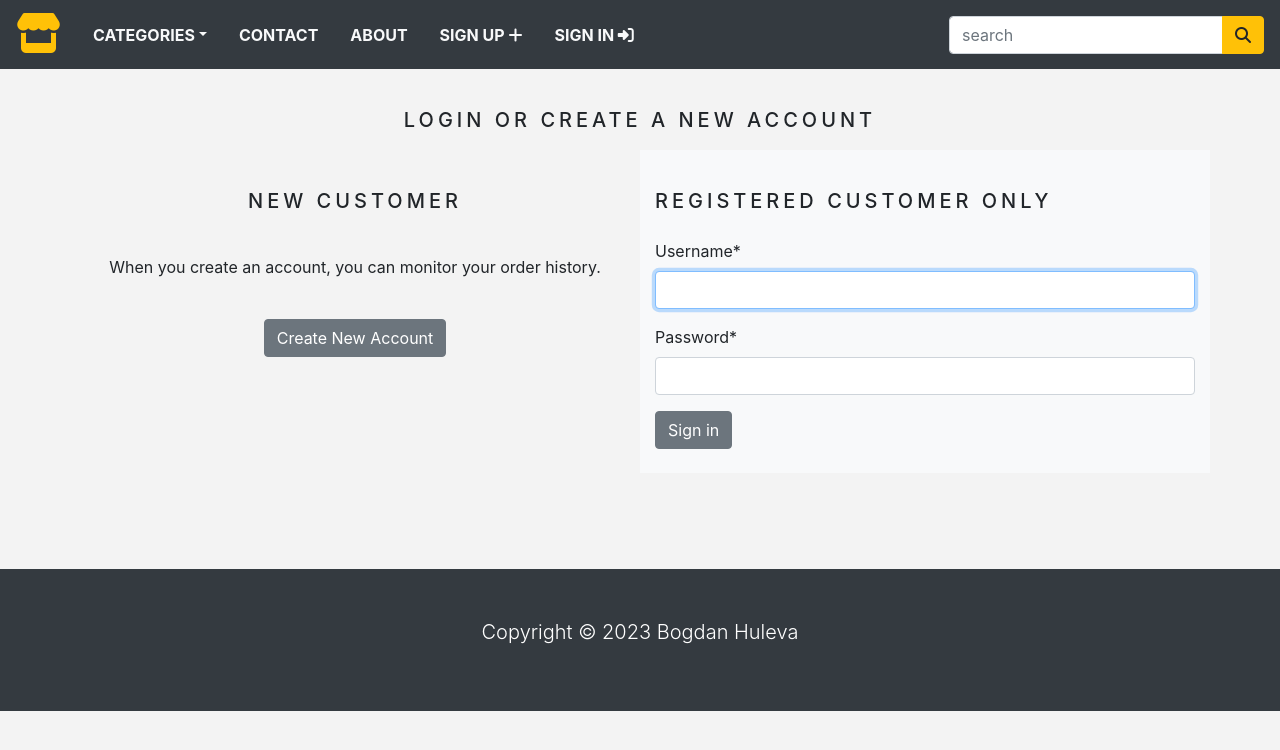
After one commit to bogdanminne/ecommerce_project, a Django app: page /account/signin/ in a window 1280 px wide. The commit adds this page. Shown: the top 750 px of the page. Run offline with Django 4.2, Linux system fonts and the light colour scheme; data comes from the database, SQL or seed files in the repository; both versions use the stored data as it was after the commit; some libraries are stand-ins or nearby versions.

Commit message:
Creating signin and signout view

```diff
--- a/store/static/css/base.css
+++ b/store/static/css/base.css
@@ -25,3 +25,7 @@ body {
     color:red;
     font-weight: bold;
 }
+
+.custom_div {
+    margin-bottom: 20px !important;
+}
--- a/store/templates/navbar.html
+++ b/store/templates/navbar.html
@@ -17,6 +17,29 @@
 
         <li class = "nav-item"><a class = "nav-link text-light text-uppercase font-weight-bold px-3" href="">Contact</a></li>
         <li class = "nav-item"><a class = "nav-link text-light text-uppercase font-weight-bold px-3" href="">About</a></li>
+        {% if request.user.is_authenticated and request.user.first_name %}
+            <li class = "nav-item">
+                <span class = "nav-link text-light text-uppercase font-weight-bold px-3">
+                    Welcome, {{request.user.first_name}} <i class="fa-solid fa-user"></i>
+                </span>
+            </li>
+            <li class = "nav-item">
+                <a class = "nav-link text-light text-uppercase font-weight-bold px-3" href="{% url 'signout' %}">
+                    Sign Out <i class="fa-solid fa-right-from-bracket"></i>
+                </a>
+            </li>
+        {% else %}
+            <li class = "nav-item">
+                <a class = "nav-link text-light text-uppercase font-weight-bold px-3" href="{% url 'signup' %}">
+                    Sign Up <i class="fa-solid fa-plus"></i>
+                </a>
+            </li>
+            <li class = "nav-item">
+                <a class = "nav-link text-light text-uppercase font-weight-bold px-3" href="{% url 'signin' %}">
+                    Sign In <i class="fa-solid fa-right-to-bracket"></i>
+                </a>
+            </li>
+        {% endif %}
         {% if item_count > 0 %}
         <li class = "nav-item">
             <a class = "nav-link text-light text-uppercase font-weight-bold px-3" href="{% url 'cart_detail' %}">
--- /dev/null
+++ b/store/templates/signin.html
@@ -0,0 +1,45 @@
+{% extends 'base.html' %}
+{% load static %}
+{% load crispy_forms_tags %}
+{% block title  %}
+    Sign in
+{% endblock %}
+
+{% block content %}
+
+    <div class="container">
+        <br>
+        <h1 class="product_title text-center">
+            Login or Create a New Account
+        </h1>
+        <div class="row">
+            <div class="col-12 col-sm-12 col-lg-6 text-center custom_div">
+                <br>
+                <h2 class="product_title">
+                    New Customer
+                </h2>
+                <br>
+                <p>When you create an account, you can monitor your order history.</p>
+                <br>
+                <a href="{% url 'signup' %}" class="btn btn-secondary">Create New Account</a>
+            </div>
+            <div class="col-12 col-sm-12 col-md-12 col-lg-6 bg-light">
+                <div>
+                    <br>
+                    <h2 class="product_title">
+                        Registered Customer Only
+                    </h2>
+                    <form method="POST">
+                        {% csrf_token %}
+                        <p>{{ form | crispy }}</p>
+                        <button type="submit" name="button" class="btn btn-secondary">Sign in</button>
+                    </form>
+                    <br>
+                </div>
+            </div>
+        </div>
+        <br>
+    </div>
+    <br>
+
+{% endblock %}
--- a/store/urls.py
+++ b/store/urls.py
@@ -11,5 +11,6 @@ urlpatterns = [
     path('cart/remove_product/<int:product_id>', views.cart_remove_product, name='cart_remove_product'),
     path('thankyou/<int:order_id>', views.thanks_page, name='thanks_page'),
     path('account/create/', views.signupView, name='signup'),
-
+    path('account/signin/', views.signinView, name='signin'),
+    path('account/signout/', views.signoutView, name='signout'),
 ]
--- a/store/views.py
+++ b/store/views.py
@@ -5,7 +5,8 @@ import stripe
 from django.conf import settings
 from django.contrib.auth.models import Group, User
 from .forms import SignUpForm
-
+from django.contrib.auth.forms import AuthenticationForm
+from django.contrib.auth import login, authenticate, logout
 
 from django.contrib.auth.decorators import login_required
 
@@ -176,3 +177,23 @@ def signupView(request):
     else:
         form = SignUpForm()
     return render(request, 'signup.html', {'form': form})
+
+def signinView(request):
+    if request.method == 'POST':
+        form = AuthenticationForm(data=request.POST)
+        if form.is_valid():
+            username = request.POST['username']
+            password = request.POST['password']
+            user = authenticate(username=username, password=password)
+            if user is not None:
+                login(request, user)
+                return redirect('home')
+            else:
+                return redirect('signup')
+    else:
+        form = AuthenticationForm()
+    return render (request, 'signin.html', {'form': form})
+
+def signoutView(request):
+    logout(request)
+    return redirect('signin')
```
Also changed, not shown: db.sqlite3.
